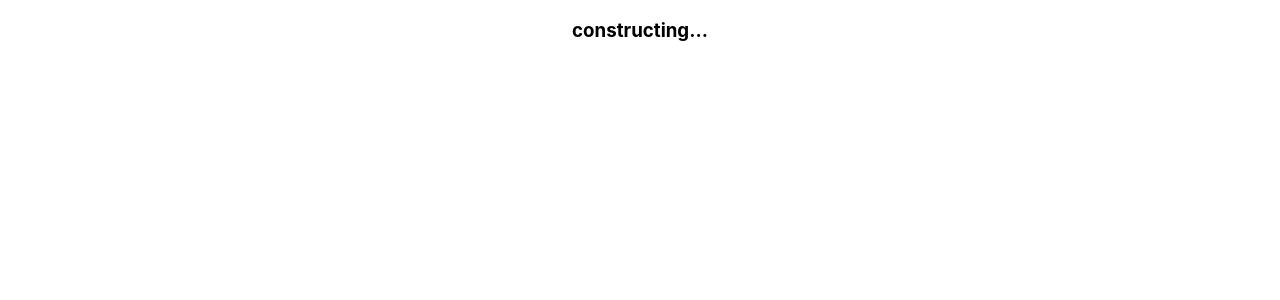
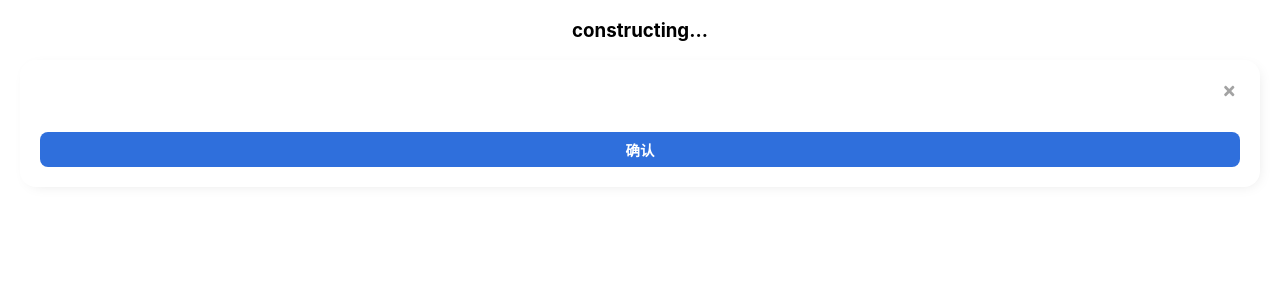
Before and after one commit to hongding0211/walking_calc, a React (Create React App) app: page / in a window 1280 px wide. Shown: the top 300 px of the page. Built offline with nearby package versions, Linux system fonts and the light colour scheme.

Commit message:
add avatar/popcard components

```diff
--- a/package.json
+++ b/package.json
@@ -3,6 +3,9 @@
   "version": "0.1.0",
   "private": true,
   "dependencies": {
+    "@fortawesome/fontawesome-svg-core": "^1.2.36",
+    "@fortawesome/free-solid-svg-icons": "^5.15.4",
+    "@fortawesome/react-fontawesome": "^0.1.16",
     "@testing-library/jest-dom": "^5.11.4",
     "@testing-library/react": "^11.1.0",
     "@testing-library/user-event": "^12.1.10",
--- a/public/index.html
+++ b/public/index.html
@@ -26,7 +26,7 @@
     -->
     <title>React App</title>
   </head>
-  <body>
+  <body ontouchstart="">
     <noscript>You need to enable JavaScript to run this app.</noscript>
     <div id="root"></div>
     <!--
--- a/src/App.js
+++ b/src/App.js
@@ -1,11 +1,18 @@
-import './App.css';
+import './App.css'
+import React, { Component } from 'react'
+import PopCard from './components/popCard'
 
-function App() {
-  return (
-    <div className="App">
-      <h3>constructing...</h3>
-    </div>
-  );
+class App extends Component {
+  render() {
+    return (
+      <div className="App">
+        <h3>constructing...</h3>
+
+        <PopCard />
+
+      </div>
+    )
+  }
 }
 
-export default App;
+export default App
--- /dev/null
+++ b/src/components/avatar/index.css
@@ -0,0 +1,3 @@
+.avatar {
+    border-radius: 50%;
+}
--- /dev/null
+++ b/src/components/popCard/cardButton/index.css
@@ -0,0 +1,41 @@
+.card-button {
+    border: 0;
+    outline: 0;
+
+    border-radius: 8px;
+    color: #ffffff;
+    background-color: #2F6FDC;
+    font-weight: 600;
+    font-size: 0.9rem;
+
+    transition: all 0.4s ease-out;
+
+    cursor: pointer
+}
+
+.card-button-delete {
+    background-color: #F64842;
+}
+
+@media(hover: hover) and (pointer: fine) {
+    .card-button:hover {
+        box-shadow: 0 0 25px -5px rgba(0, 60, 255, 0.7);
+    }
+
+    .card-button-delete:hover {
+        box-shadow: 0 0 25px -5px rgba(218, 82, 82, 0.7);
+    }
+}
+
+.card-button-pending {
+    cursor: not-allowed;
+    box-shadow: 0 0 25px -5px rgba(0, 60, 255, 0.7);
+}
+
+.card-button-delete-pending {
+    box-shadow: 0 0 25px -5px rgba(218, 82, 82, 0.7);
+}
+
+.loading-icon {
+    margin-right: 5px;
+}
--- /dev/null
+++ b/src/components/popCard/cardButton/index.jsx
@@ -0,0 +1,34 @@
+import React, { Component } from 'react';
+import { FontAwesomeIcon } from '@fortawesome/react-fontawesome';
+import { faCircleNotch } from '@fortawesome/free-solid-svg-icons'
+import './index.css'
+
+class CardButton extends Component {
+
+    static defaultProps = {
+        text: '确认',
+        type: 'normal',
+        width: '100%',
+        height: '35px',
+        pending: false,
+        loadingIcon: false
+    }
+
+    render() {
+        let { text, type, pending, width, height, loadingIcon } = this.props
+        if (type === 'delete')
+            text = '删除'
+        return (
+            <button
+                className={`card-button ${type === 'delete' ? 'card-button-delete' : ''} ${pending ? 'card-button-pending' : ''} ${type === 'delete' && pending ? 'card-button-delete-pending' : ''}`}
+                style={{ text, type, width, height }}
+            >
+                {pending && loadingIcon && <FontAwesomeIcon className='loading-icon' icon={faCircleNotch} spin />}
+                {text}
+            </button>
+        );
+    }
+
+}
+
+export default CardButton;
--- /dev/null
+++ b/src/components/popCard/index.css
@@ -0,0 +1,41 @@
+.pop-card {
+    padding: 20px;
+    margin: 0 20px 0 20px;
+    border-radius: 16px;
+    display: flex;
+    flex-direction: column;
+    align-items: center;
+    box-shadow: 3px 3px 15px -7px rgba(0, 0, 0, 0.15);
+}
+
+.pop-card-header {
+    display: flex;
+    align-items: center;
+    justify-content: space-between;
+    width: 100%;
+    margin-bottom: 30px;
+}
+
+div .pop-card-header :nth-child(1) {
+    font-size: 24px;
+    font-weight: 700;
+}
+
+div .pop-card-header :nth-child(2) {
+    display: inline-flex;
+    flex-direction: column;
+    align-items: center;
+    justify-content: center;
+    color: #A3A3A3;
+    height: 22px;
+    width: 22px;
+    border-radius: 5px;
+    transition: all 0.3s;
+    cursor: pointer;
+}
+
+@media(hover: hover) and (pointer: fine) {
+    div .pop-card-header :nth-child(2):hover {
+        background-color: #e7e7e7;
+    }
+}
--- /dev/null
+++ b/src/components/popCard/index.jsx
@@ -0,0 +1,41 @@
+import React, { Component } from 'react'
+import CardButton from './cardButton'
+import { FontAwesomeIcon } from '@fortawesome/react-fontawesome';
+import { faTimes } from '@fortawesome/free-solid-svg-icons'
+import './index.css'
+
+class PopCard extends Component {
+    constructor(props) {
+        super(props)
+        this.state = {}
+    }
+
+    static defaultProps = {
+        btnType: 'normal'
+    }
+
+    render() {
+        const { title, btnType } = this.props
+
+        return (
+            <div className='pop-card'>
+
+                <div className='pop-card-header'>
+                    <div>{title}</div>
+                    <div>
+                        <FontAwesomeIcon icon={faTimes} transform="shrink-6" />
+                    </div>
+                </div>
+
+                <div className='pop-card-content'>
+
+                </div>
+
+                {btnType !== 'none' && <CardButton type={btnType} />}
+
+            </div>
+        )
+    }
+}
+
+export default PopCard
```
Also changed, not shown: src/components/avatar/index.jsx (added, +26 -0 lines), 1 other file (tests, documents, lock files or other folders).
